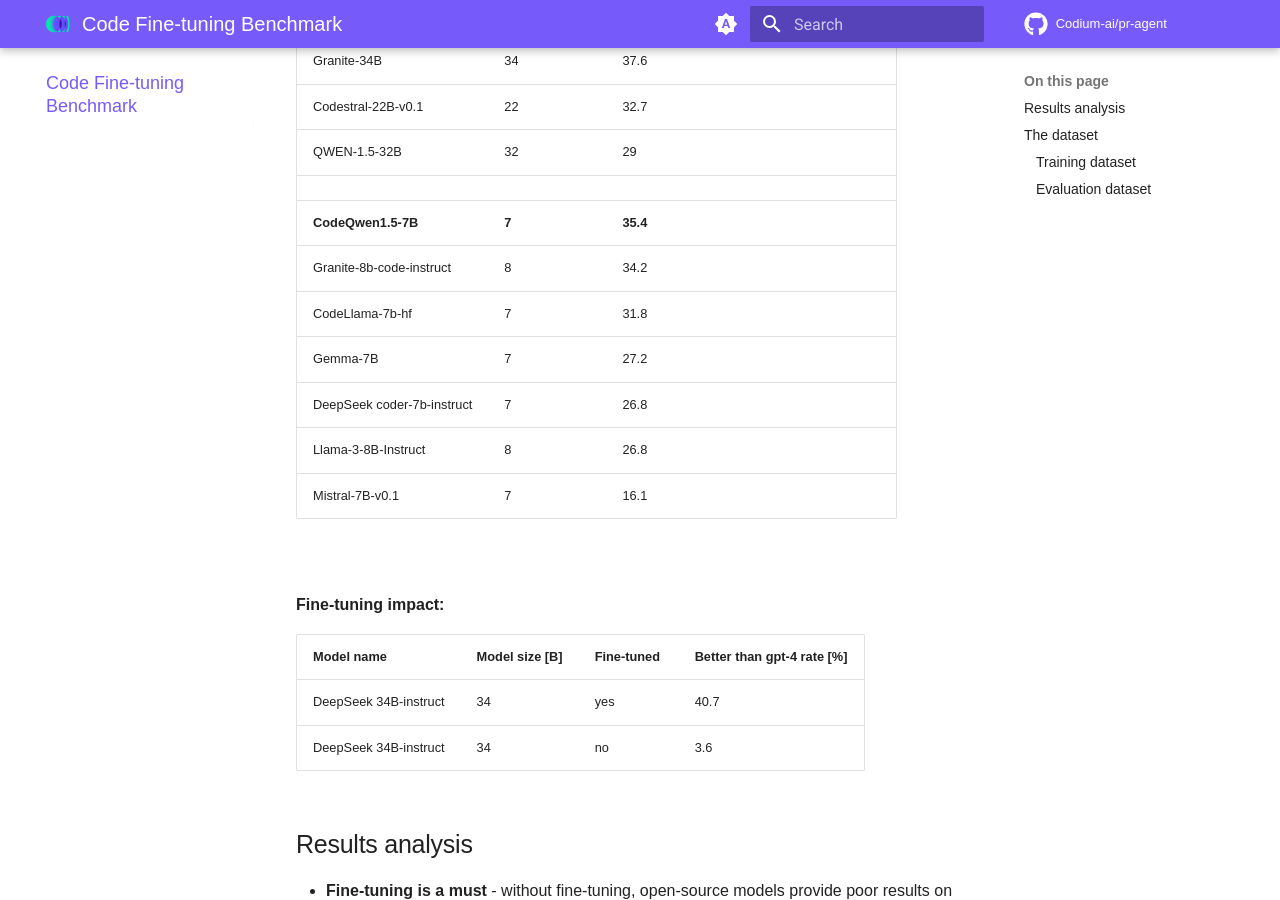
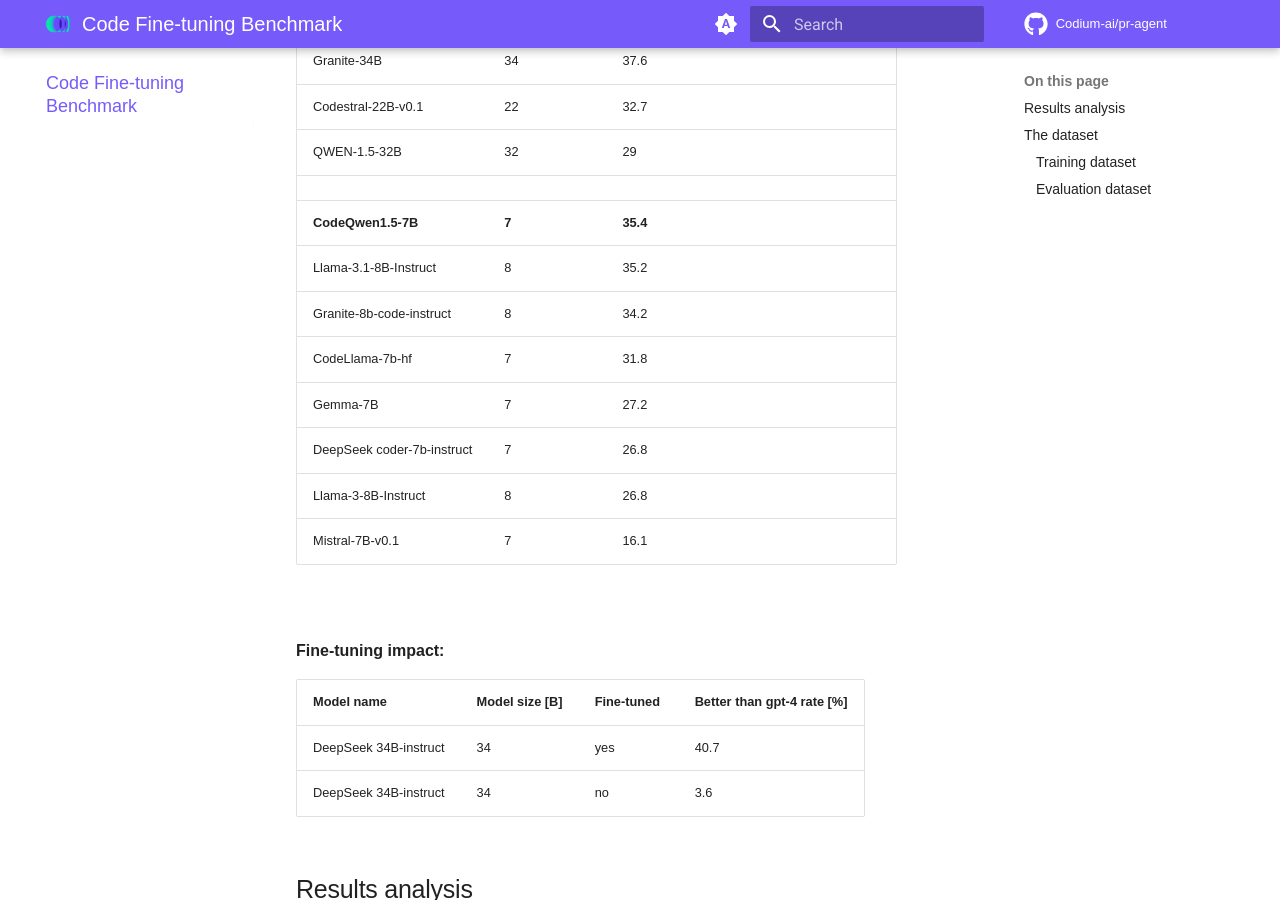
Before and after one commit to Codium-ai/pr-agent, an MkDocs documentation site: the page built from docs/docs/finetuning_benchmark/index.md, in a window 1280 px wide and 900 px high, scrolled down 691 px. Built offline with MkDocs 1.6.1 and Material for MkDocs 9.7.7, drawn with Linux system fonts in a browser that asks for light colours; comment, search, counter and statistics services are not loaded.

Commit message:
Update index.md

```diff
--- a/docs/docs/finetuning_benchmark/index.md
+++ b/docs/docs/finetuning_benchmark/index.md
@@ -23,6 +23,7 @@
 | QWEN-1.5-32B                | 32             | 29                                           |
 |                             |                |                                              |
 | **CodeQwen1.5-7B**          | **7**          | **35.4**                                     |
+| Llama-3.1-8B-Instruct       | 8              | 35.2                                         |
 | Granite-8b-code-instruct    | 8              | 34.2                                         |
 | CodeLlama-7b-hf             | 7              | 31.8                                         |
 | Gemma-7B                    | 7              | 27.2                                         |
```
